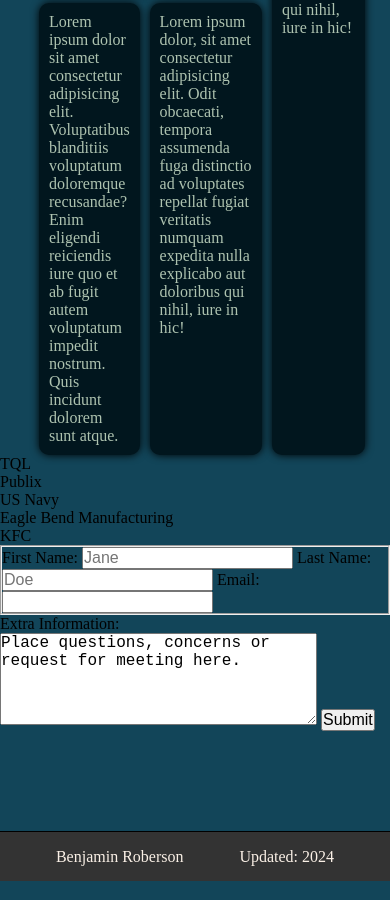
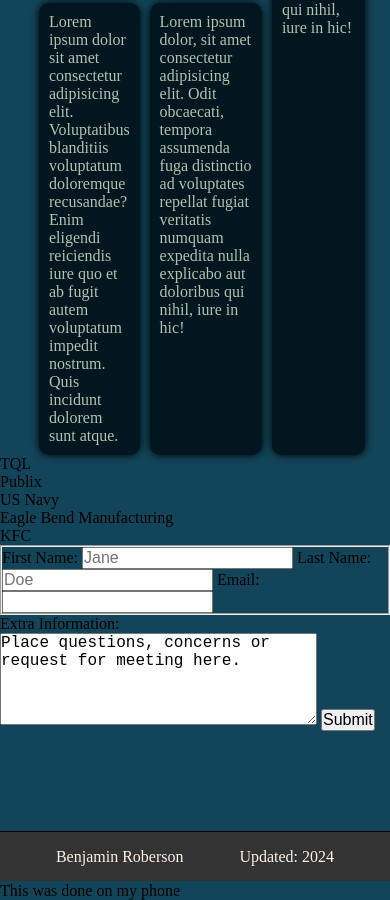
Before and after one commit to blRoberson/Portfolio-Website, a plain HTML site: page index.html in a window 390 px wide. Shown: the part 885-1785 px from the top of the page. Drawn offline with Linux system fonts and the light colour scheme.

Commit message:
Tried editing on my phone
It works. But it would be a horrible way to write code. No auto complete that I know of.

```diff
--- a/index.html
+++ b/index.html
@@ -88,6 +88,7 @@
                     <li class="footer-item">Updated: 2024</li>
                 </ul>
             </div>
+            <div class='deleteLater'>This was done on my phone</div>
         </footer>
     </main>
 </body>
```
